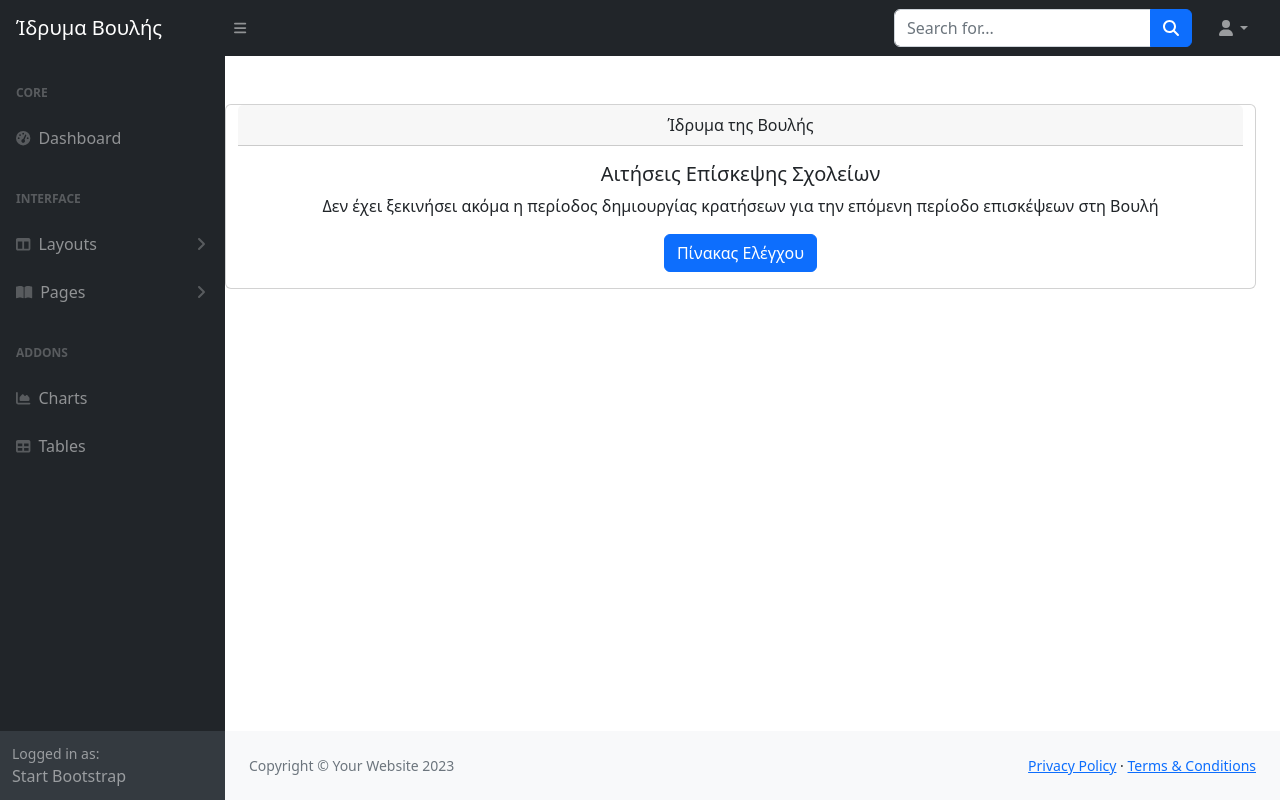
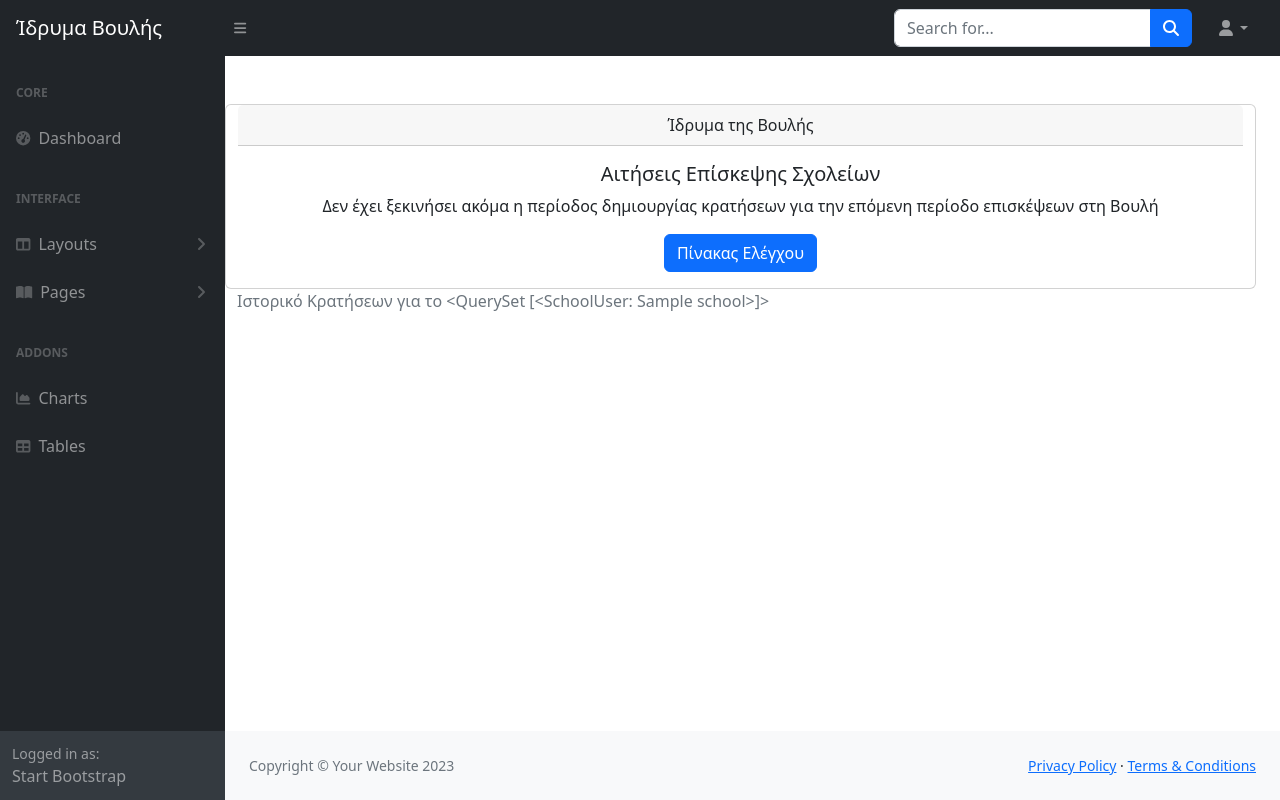
Before and after one commit to bishopston/vouli_1, a Django app: template templates/reservations/myreservations.html in a window 1280 px wide. Run offline with Django 4.2, Linux system fonts and the light colour scheme; the template is opened without the code that fills it: values that come from a table or form of the project are taken from there, others are empty; tables that the repository leaves empty hold one stand-in row (values such as "Sample post"); some libraries are stand-ins or nearby versions.

Commit message:
reservations

```diff
--- a/reservations/models.py
+++ b/reservations/models.py
@@ -1,6 +1,4 @@
 from django.db import models
-#from django.contrib.auth.models import User
-#from accounts.models import CustomUser
 from schools.models import SchoolUser
 from datetime import datetime as dt
 import pytz
@@ -64,7 +62,25 @@
     def __str__(self):
         return f"{self.date} {self.timeslot}, Reservation Allowed: {self.is_reservation_allowed}"
 
-class SchoolTeam(models.Model):
+
+class ReservationWindow(models.Model):
+    reservation_period = models.ForeignKey('ReservationPeriod', on_delete=models.CASCADE)
+    start_date = models.DateTimeField()
+    end_date = models.DateTimeField()
+
+    def __str__(self):
+        return f"{self.reservation_period}"
+
+    def is_reservation_allowed(self):
+        return self.start_date <= dt.now(pytz.utc) <= self.end_date
+
+
+class Reservation(models.Model):
+    STATUS_CHOICES = [
+        ('pending', 'Εκκρεμής'),
+        ('denied', 'Ακυρωμένη'),
+        ('approved', 'Επιβεβαιωμένη'),
+    ]
     TEACHER_NUM = [
         ('1', '1'),
         ('2', '2'),
@@ -108,39 +124,12 @@
         ('49', '49'),
         ('50', '50'),
     ]
-    schoolUser = models.ForeignKey(SchoolUser, on_delete=models.CASCADE)
-    teacher_number = models.CharField(max_length=1, choices=TEACHER_NUM)
-    student_number = models.CharField(max_length=2, choices=STUDENT_NUM)
-    reservation_period = models.ForeignKey(ReservationPeriod, on_delete=models.CASCADE)
-    amea = models.BooleanField(default=False)
-    created_at = models.DateTimeField(auto_now_add=True)
-    updated_at = models.DateTimeField(auto_now=True)
-
-    def __str__(self):
-        return f"{self.schoolUser.school.name} - {self.reservation_period.name} - {self.id}"
-
-class ReservationWindow(models.Model):
-    reservation_period = models.ForeignKey('ReservationPeriod', on_delete=models.CASCADE)
-    start_date = models.DateTimeField()
-    end_date = models.DateTimeField()
-
-    def __str__(self):
-        return f"{self.reservation_period}"
-
-    def is_reservation_allowed(self):
-        return self.start_date <= dt.now(pytz.utc) <= self.end_date
-
-
-class Reservation(models.Model):
-    STATUS_CHOICES = [
-        ('pending', 'Εκκρεμής'),
-        ('denied', 'Ακυρωμένη'),
-        ('approved', 'Επιβεβαιωμένη'),
-    ]
+    schoolUser = models.ForeignKey(SchoolUser, on_delete=models.CASCADE, default=None)
     reservation_date = models.ForeignKey(Day, on_delete=models.CASCADE)
     timeslot = models.ForeignKey(Timeslot, on_delete=models.CASCADE)
-    schoolTeam = models.ForeignKey(SchoolTeam, on_delete=models.CASCADE, default=None)
-    #reservation_window = models.ForeignKey(ReservationWindow, on_delete=models.CASCADE, default=None)
+    teacher_number = models.CharField(max_length=1, choices=TEACHER_NUM, default='1')
+    student_number = models.CharField(max_length=2, choices=STUDENT_NUM, default='15')
+    amea = models.BooleanField(default=False)
     reservation_period = models.ForeignKey(ReservationPeriod, on_delete=models.CASCADE, default=None)
     status = models.CharField(max_length=8, choices=STATUS_CHOICES)
     is_performed = models.BooleanField(default=False)
@@ -148,7 +137,7 @@
     updated_at = models.DateTimeField(auto_now=True)
 
     def __str__(self):
-        return f"{self.reservation_date} {self.timeslot} - {self.user}"
+        return f"{self.reservation_date} {self.timeslot}"
 
     class Meta:
         # Add a unique constraint to ensure that only one reservation can be made for a specific timeslot on a specific date
--- a/templates/reservations/myreservations.html
+++ b/templates/reservations/myreservations.html
@@ -11,10 +11,10 @@
                 </div>
                 <div class="card-body">
                 <h5 class="card-title">Αιτήσεις Επίσκεψης Σχολείων</h5>
-                <p class="card-text">Μπορείτε να καταχωρίσετε κράτηση για επίσκεψη στη Βουλή για την περίοδο {{ next_available_res_period_start_date|date:"SHORT_DATE_FORMAT" }} - {{ next_available_res_period_end_date|date:"SHORT_DATE_FORMAT" }}.
+                <p class="card-text my-2">Μπορείτε να καταχωρίσετε κράτηση για επίσκεψη στη Βουλή κατά την περίοδο {{ next_available_res_period_start_date|date:'d/m/Y' }} - {{ next_available_res_period_end_date|date:'d/m/Y' }}.
                     Έχετε το δικαίωμα να επισκεφτείτε τη Βουλή σε μία μόνο ημερομηνία κατά τη διάρκεια κάθε σχολικού έτους.
                 </p>
-                <a href="#" class="btn btn-primary">Κράτηση</a>
+                <a href="#" class="btn btn-primary mt-2">Κράτηση</a>
                 </div>
             </div>
         {% else %}
@@ -30,6 +30,21 @@
             </div>
         {% endif %}
     </div>
+    <div class="row w-100">
+        {% if my_reservations %}
+            <nav aria-label="breadcrumb">
+                <ol class="breadcrumb">
+                <li class="breadcrumb-item active" aria-current="page">Ιστορικό Κρατήσεων για το {{ my_school }}</li>
+                </ol>
+            </nav>
+        {% else %}
+            <nav aria-label="breadcrumb">
+                <ol class="breadcrumb">
+                <li class="breadcrumb-item active" aria-current="page">Ιστορικό Κρατήσεων για το {{ my_school }}</li>
+                </ol>
+            </nav>
+        {% endif %}
+    </div>
 </div>
 
 {% endblock %}
```
Also changed, not shown: reservations/views.py (+5 -2 lines), reservations/migrations/0016_remove_reservation_schoolteam_reservation_amea_and_more.py (added), reservations/migrations/0017_remove_reservation_creator_reservation_schooluser.py (added).
